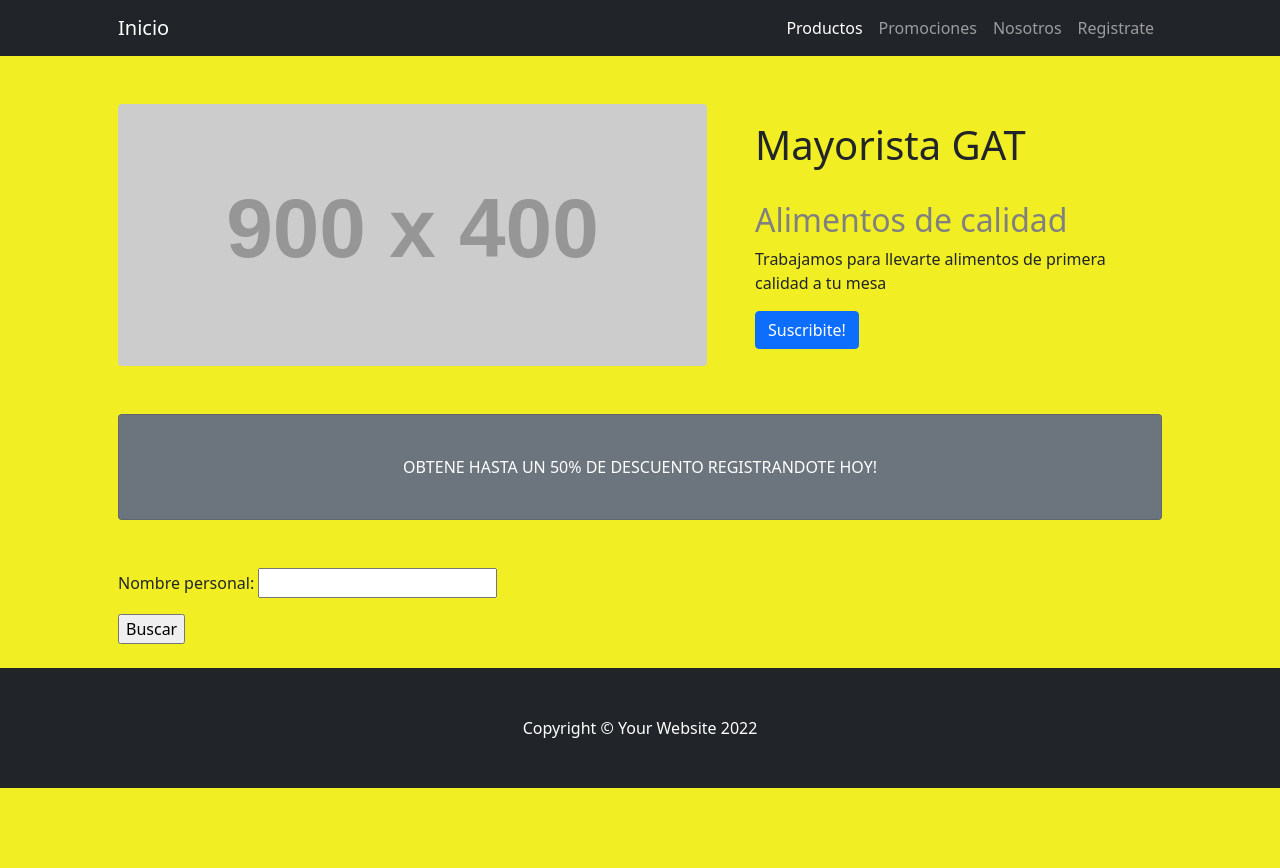
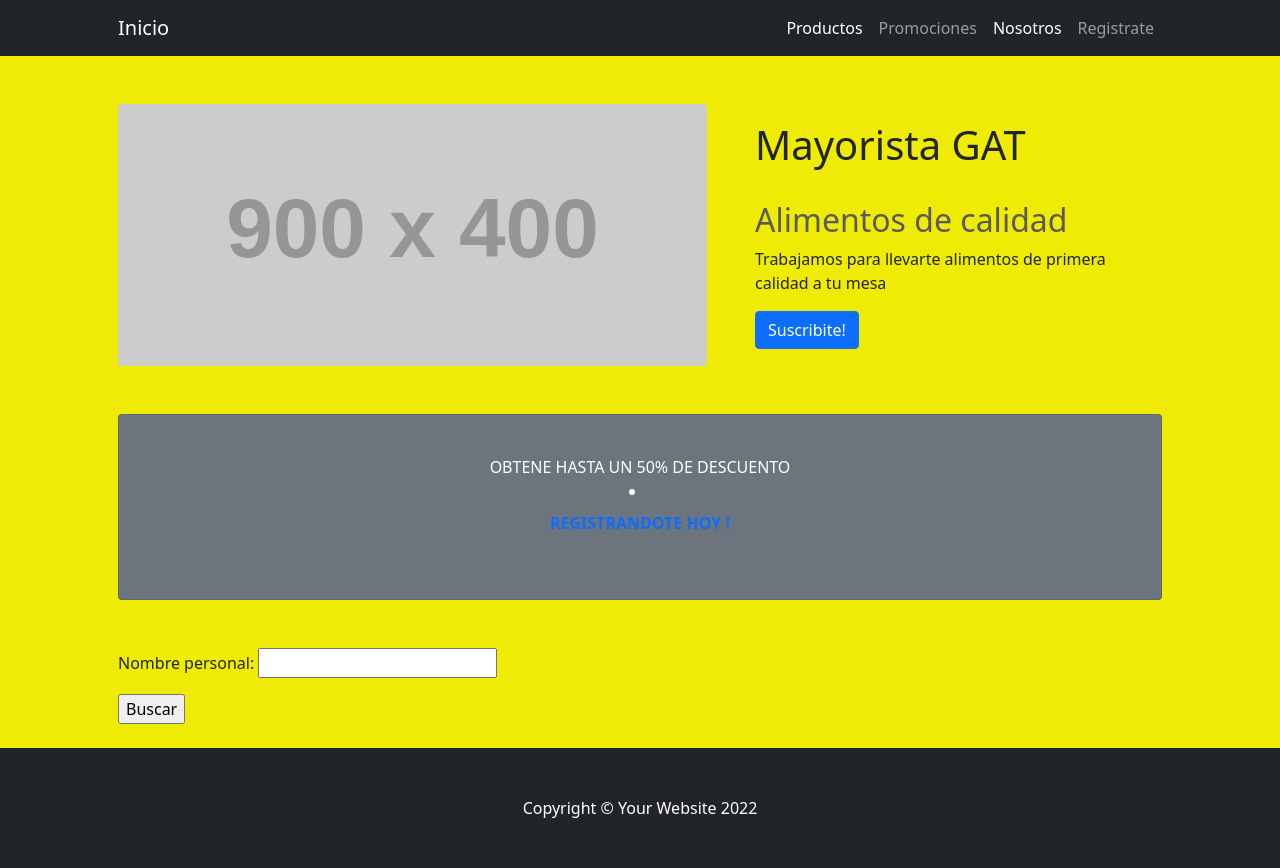
Before and after one commit to GuilleTab/Entrega1-Taboada, a Django app: page /productos/inicio/ in a window 1280 px wide. Before the commit the page ends 788 px from the top, so only its background shows below. Run offline with Django 4.2, Linux system fonts and the light colour scheme; grey boxes labelled with a size stand in for pictures from a placeholder-image service; data that the repository does not hold is empty; some libraries are stand-ins or nearby versions.

Commit message:
Version 0.0.5: Informacion en README agregada

```diff
--- a/src/productos/templates/productos/base.html
+++ b/src/productos/templates/productos/base.html
@@ -14,7 +14,7 @@
         <!-- Core theme CSS (includes Bootstrap)-->
         <link href='{% static "productos/css/styles.css" %}' rel="stylesheet" />
     </head>
-    <body style="background-color: rgb(241, 238, 36);">
+    <body style="background-color: rgb(239, 235, 4);">
         <!-- Responsive navbar-->
         <nav class="navbar navbar-expand-lg navbar-dark bg-dark">
             <div class="container px-5">
@@ -24,7 +24,7 @@
                     <ul class="navbar-nav ms-auto mb-2 mb-lg-0">
                         <li class="nav-item"><a class="nav-link active" aria-current="page" href="{% url 'articulos'  %}">Productos</a></li>
                         <li class="nav-item"><a class="nav-link" href="#!">Promociones</a></li>
-                        <li class="nav-item"><a class="nav-link" href="{%  url 'personal'  %}">Nosotros</a></li>
+                        <li class="nav-item"><a class="nav-link active" href="{%  url 'personal'  %}">Nosotros</a></li>
                         <li class="nav-item"><a class="nav-link" href="#!">Registrate</a></li>
                     </ul>
                 </div>
@@ -39,14 +39,15 @@
                 <div class="col-lg-7"><img class="img-fluid rounded mb-4 mb-lg-0" src="https://dummyimage.com/900x400/dee2e6/6c757d.jpg" alt="..." /></div>
                 <div class="col-lg-5">
                     <h1 class="font-weight-light">Mayorista GAT</h1> <br>
-                    <h2 style="color: grey;"> Alimentos de calidad </h2>
+                    <h2 style="color: rgb(91, 90, 90);"> Alimentos de calidad </h2>
                     <p>Trabajamos para llevarte alimentos de primera calidad a tu mesa</p>
                     <a class="btn btn-primary" href="#!">Suscribite!</a>
                 </div>
             </div>
             <!-- Call to Action-->
             <div class="card text-white bg-secondary my-5 py-4 text-center">
-                <div class="card-body"><p class="text-white m-0"> OBTENE HASTA UN 50% DE DESCUENTO REGISTRANDOTE HOY! </p></div>
+
+                <div class="card-body"><p class="text-white m-0"> OBTENE HASTA UN 50% DE DESCUENTO <li class="nav-item"><a class="nav-link active"> <strong> REGISTRANDOTE HOY !</strong></a></p></div>
             </div>
 
             <div>
@@ -64,6 +65,7 @@
                 {% endblock %}
 
             </div>
+
         </div>
         <!-- Footer-->
         <footer class="py-5 bg-dark">
```
